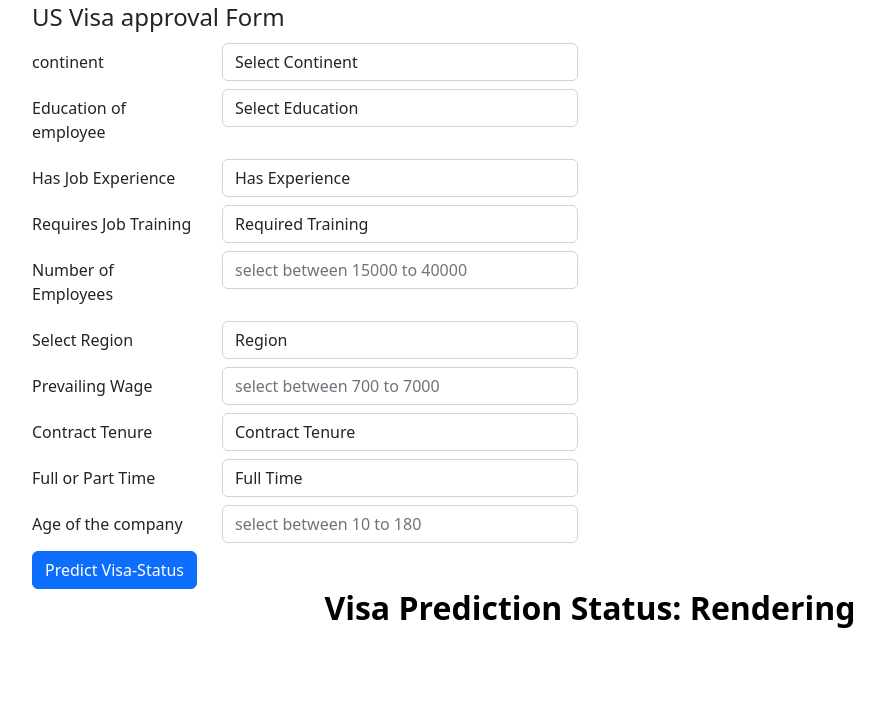
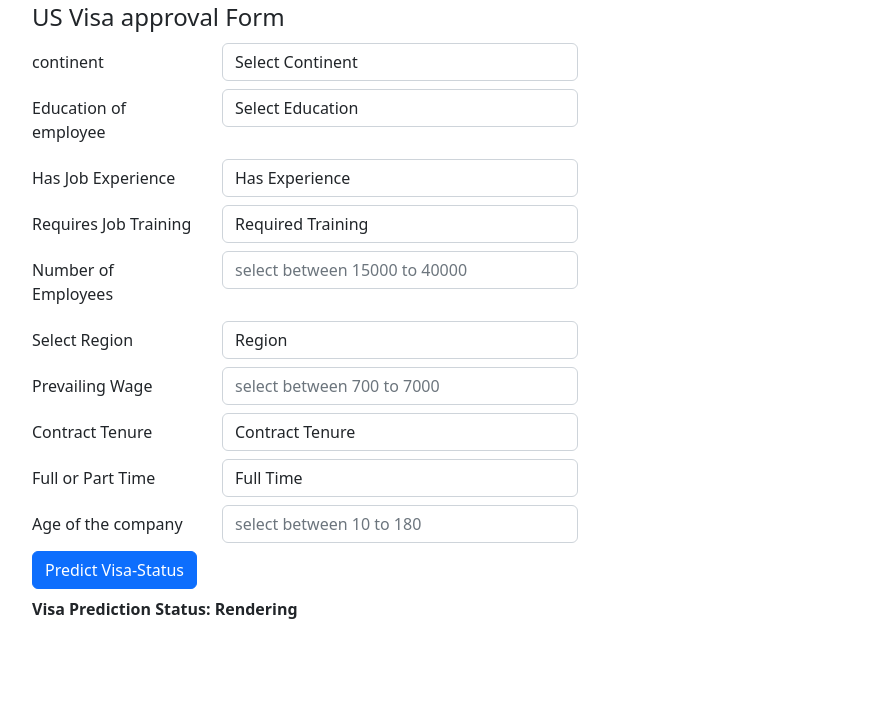
Before and after one commit to hariravikumar/US-Visa-Approval-Prediction, a FastAPI app: page / in a window 1280 px wide. Shown: the part 17-726 px from the top of the page, without its empty margins (50-934 px from the left). Run offline with FastAPI, Linux system fonts and the light colour scheme; parts of the project's set-up code (start-up, migrations or seed data) failed here and were passed over; some libraries are stand-ins or nearby versions.

Commit message:
screen changes

```diff
--- a/templates/usvisa.html
+++ b/templates/usvisa.html
@@ -123,15 +123,18 @@
                         <div class="col-sm-4">
                         <input type="number" class="form-control" id="company_age" name="company_age" min="15" max="180" placeholder="select between 10 to 180" required="required">
                       </div>
-                    </div>
-                        <input class="btn btn-primary" type="submit" value="Predict Visa-Status" required />
-                    </div>
+                    </div class="mb-2 row">
+                        <input class="btn btn-primary mb-2" type="submit" value="Predict Visa-Status" required />
+                        <div class="col-sm-7">
+                          <span class="display-10 fw-bolder">Visa Prediction Status: {{context}} </span>
+                      </div>
+                      </div>
 
                 </form>
-            </div>
+           <!---</div>
             <div class="text-center text-black">
-                <h2 class="display-7 fw-bolder">Visa Prediction Status: {{context}} </h2>
-            </div>
+                <h5 class="display-10 fw-bolder">Visa Prediction Status: {{context}} </h5>
+            </div>-->
         </div>
     </section>
     <script src="https://code.jquery.com/jquery-3.2.1.js"></script>
```
